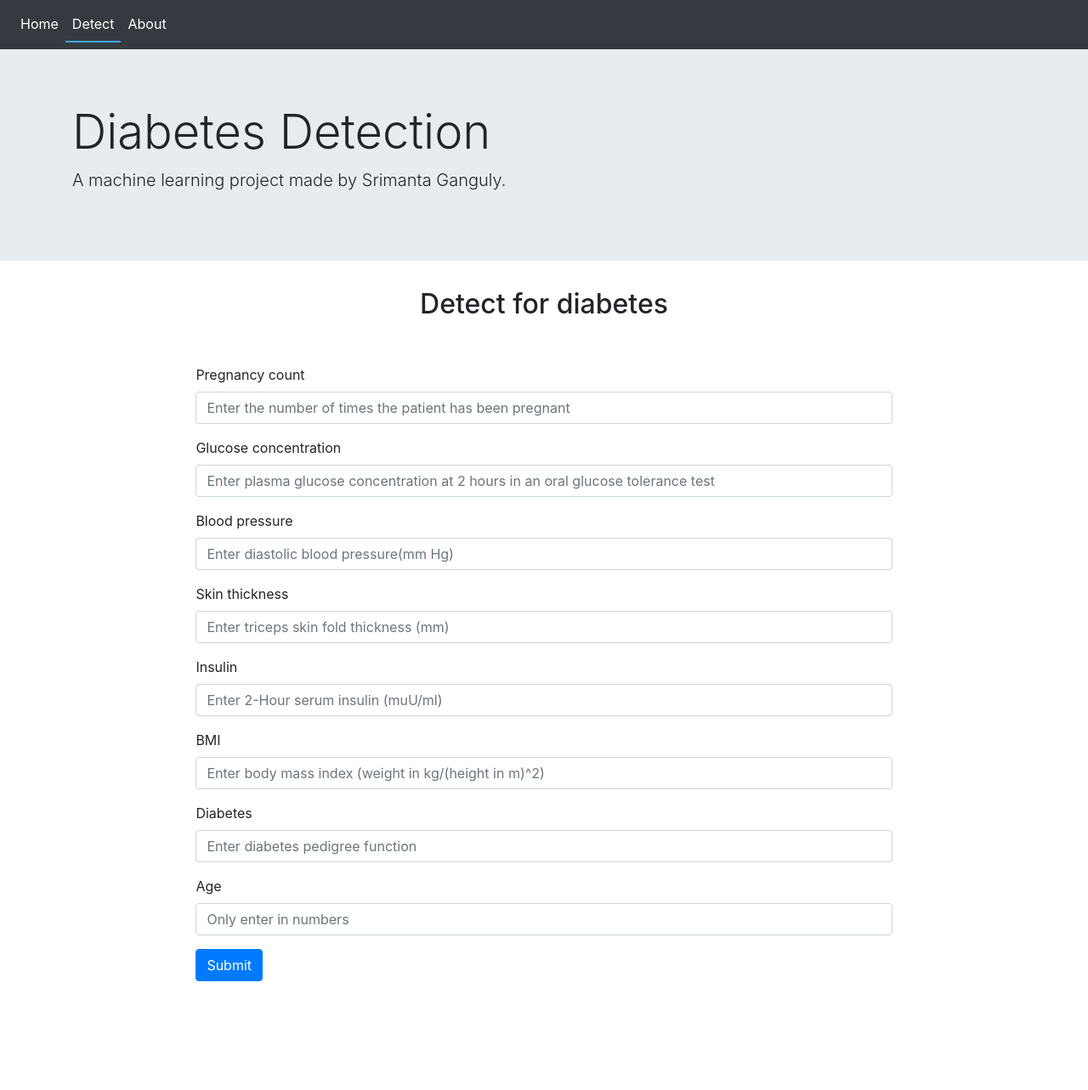
After one commit to HEXAtheCODER/Diabetes_detection_ml, a Flask app: page /detect in a window 1280 px wide. The commit adds this page. Shown: the whole page at 85% size. Run offline with Flask 2, Linux system fonts and the light colour scheme; parts of the project's set-up code (start-up, migrations or seed data) failed here and were passed over.

Commit message:
enhancements

```diff
--- a/flask_app.py
+++ b/flask_app.py
@@ -1,22 +1,33 @@
-from flask import Flask,render_template, request
+from flask import Flask,render_template, request, send_from_directory
 import numpy as np
 import joblib
+import os
+
 
 app = Flask(__name__)
 model = joblib.load("model")
 
+@app.route('/favicon.ico')
+def favicon():
+    return send_from_directory(os.path.join(app.root_path, 'static'), 'favicon.ico', mimetype='image/vnd.microsoft.icon')
 
 @app.route('/')
 def hello():
     return render_template("index.html")
 
-@app.route('/result',methods=['POST'])
+@app.route('/detect')
+def detect():
+    return render_template("detect.html")
+
+@app.route('/about')
+def about():
+    return render_template("about.html")
+
+@app.route('/result', methods=['POST'])
 def predict():
     list_of_features = [float(x) for x in request.form.values()]
     final_features = [np.array(list_of_features)]
     prediction = model.predict(final_features)
-
-
     return render_template("result.html",result = prediction[0])
 
 # IMPORTANT
@@ -24,5 +35,5 @@ def predict():
 # On heroku, the app is started by the command 'web: gunicorn flask_app:app'
 # If 'app.run()' is used, then the app will crash with error 'Address already in use', since gunicorn is already running
 # DO NOT UNCOMMENT THE FOLLOWING LINE WHEN PUSHING TO GIT
-
-# app.run(debug=True)
+# if __name__ == "__main__":
+#     app.run(host='0.0.0.0',debug=True)
--- a/static/style.css
+++ b/static/style.css
@@ -1,7 +1,12 @@
 .navbar-nav .nav-link {
   color:white !important;
 }
-
+.navbar.navbar-2 .navbar-toggler-icon {
+  background-image: url('https://mdbootstrap.com/img/svg/hamburger2.svg?color=fff');
+}
+.nav-link.active{
+  border-bottom:2px solid #41A5EE;
+}
 .information-of-diabetes {
   margin: 10% 10% 10%;
 }
@@ -11,6 +16,6 @@
 }
 
 #form {
-  text-align: center;
+  /* text-align: center; */
   margin: 5% 10%;
 }
--- /dev/null
+++ b/templates/detect.html
@@ -0,0 +1,81 @@
+<!DOCTYPE html>
+<html lang="en" dir="ltr">
+  <head>
+    <meta charset="utf-8">
+    <meta name="viewport" content="device-width, initial-scale=1.0">
+    <title>Diabetes Detection</title>
+    <link rel="stylesheet" href="static\style.css">
+    <link rel="stylesheet" href="https://cdn.jsdelivr.net/npm/bootstrap@4.5.3/dist/css/bootstrap.min.css" integrity="sha384-TX8t27EcRE3e/ihU7zmQxVncDAy5uIKz4rEkgIXeMed4M0jlfIDPvg6uqKI2xXr2" crossorigin="anonymous">
+    <script src="https://code.jquery.com/jquery-3.5.1.slim.min.js" integrity="sha384-DfXdz2htPH0lsSSs5nCTpuj/zy4C+OGpamoFVy38MVBnE+IbbVYUew+OrCXaRkfj" crossorigin="anonymous"></script>
+    <script src="https://cdn.jsdelivr.net/npm/bootstrap@4.5.3/dist/js/bootstrap.bundle.min.js" integrity="sha384-ho+j7jyWK8fNQe+A12Hb8AhRq26LrZ/JpcUGGOn+Y7RsweNrtN/tE3MoK7ZeZDyx" crossorigin="anonymous"></script>
+  </head>
+  <body>
+    <nav class="navbar navbar-expand-lg navbar-light navbar-2 bg-dark">
+      <button class="navbar-toggler" type="button" data-toggle="collapse" data-target="#navbarNav"
+          aria-controls="navbarNav" aria-expanded="false" aria-label="Toggle navigation">
+          <span class="navbar-toggler-icon"></span>
+      </button>
+      <div class="collapse navbar-collapse" id="navbarNav">
+        <ul class="navbar-nav mr-auto">
+          <li class="nav-item">
+            <a class="nav-link" href="/">Home</a>
+          </li>
+          <li class="nav-item">
+            <a class="nav-link active" href="#">Detect</a>
+          </li>
+          <li class="nav-item">
+            <a class="nav-link" href="/about">About</a>
+          </li>
+        </ul>
+      </div>
+    </nav>
+
+    <div class="jumbotron jumbotron-fluid">
+      <div class="container">
+      <h1 class="display-4">Diabetes Detection</h1>
+      <p class="lead">A machine learning project made by Srimanta Ganguly.</p>
+      </div>
+    </div>
+
+    <div class="information-of-diabetes" style="margin-top:0">
+      <span id="detect"><h2 id="heading2">Detect for diabetes</h2></span>
+      <form id="form" action="/result" method="post">
+        <div class="form-group">
+          <label for="numberOfPregency">Pregnancy count</label>
+          <input type="text" class="form-control" placeholder="Enter the number of times the patient has been pregnant" name="numberOfPregency">
+        </div>
+        <div class="form-group">
+          <label for="plasmaGlusoce">Glucose concentration</label>
+          <input type="text" class="form-control" placeholder="Enter plasma glucose concentration at 2 hours in an oral glucose tolerance test" name="plasmaGlusoce">
+        </div>
+        <div class="form-group">
+          <label for="dsp">Blood pressure</label>
+          <input type="text" class="form-control" placeholder="Enter diastolic blood pressure(mm Hg)" name="dsp">
+        </div>
+        <div class="form-group">
+          <label for="tricepsSkinFold">Skin thickness</label>
+          <input type="text" class="form-control" placeholder="Enter triceps skin fold thickness (mm)" name="tricepsSkinFold">
+        </div>
+        <div class="form-group">
+          <label for="serumInsulin">Insulin</label>
+          <input type="text" class="form-control" placeholder="Enter 2-Hour serum insulin (muU/ml)" name="serumInsulin">
+        </div>
+        <div class="form-group">
+          <label for="bmi">BMI</label>
+          <input type="text" class="form-control" placeholder="Enter body mass index (weight in kg/(height in m)^2)" name="bmi">
+        </div>
+        <div class="form-group">
+          <label for="diabetesPedigreeFunction">Diabetes</label>
+          <input type="text" class="form-control" placeholder="Enter diabetes pedigree function" name="diabetesPedigreeFunction">
+        </div>
+        <div class="form-group">
+          <label for="age">Age</label>
+          <input type="text" class="form-control" placeholder="Only enter in numbers" name="age">
+        </div>
+
+        <button type="submit" class="btn btn-primary">Submit</button>
+      </form>
+    </div>
+
+  </body>
+</html>
```
Also changed, not shown: templates/about.html (added, +56 -0 lines), templates/index.html (+13 -75 lines), templates/result.html (+5 -4 lines), favicon.ico (added), static/favicon.ico (added), templates/favicon.ico (added).
